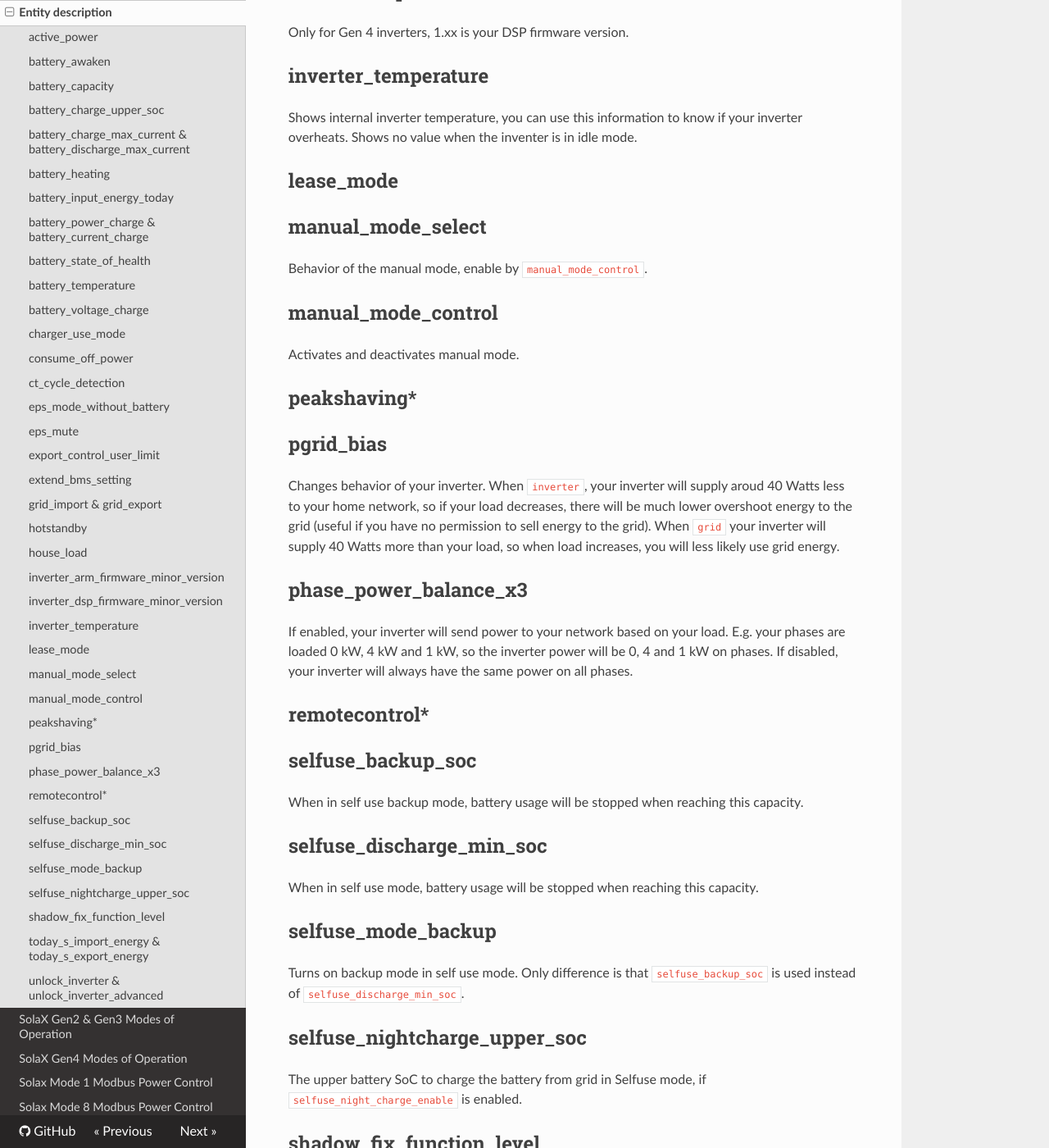
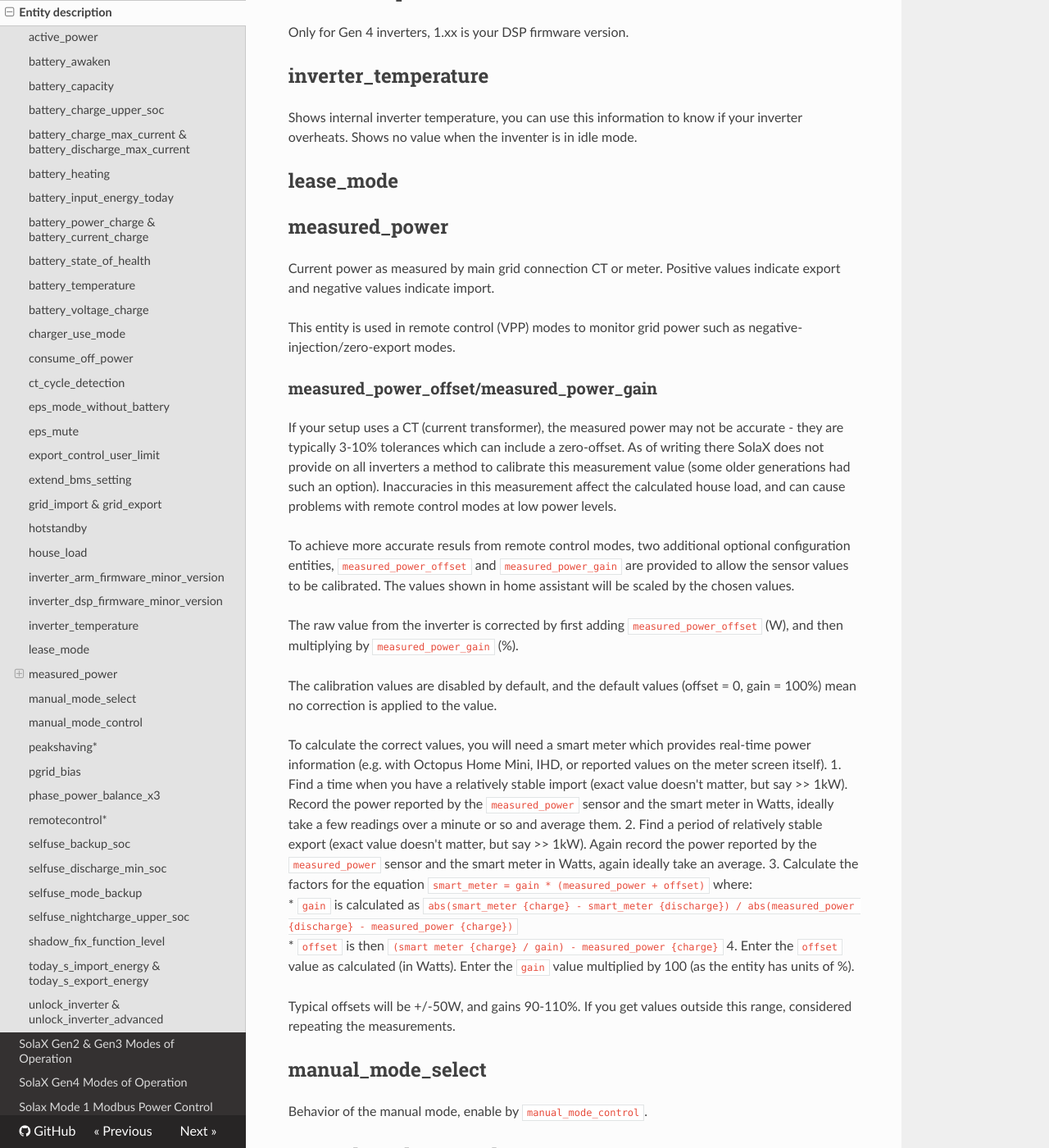
Before and after one commit to wills106/homeassistant-solax-modbus, an MkDocs documentation site: the page built from docs/solax-entity-description.md, in a window 1280 px wide and 1400 px high, scrolled down 2558 px. Shown: the whole window at 82% size. Built offline with MkDocs 1.6.1, drawn with Linux system fonts in a browser that asks for light colours; nearby versions of some CDN libraries.

Commit message:
Add descriptions for Measured Power Gain/Offset
A bit of extra documentation for these optional entities.

```diff
--- a/docs/solax-entity-description.md
+++ b/docs/solax-entity-description.md
@@ -101,6 +101,31 @@ Shows internal inverter temperature, you can use this information to know if you
 ## lease_mode
 
 
+## measured_power
+
+Current power as measured by main grid connection CT or meter. Positive values indicate export and negative values indicate import.
+
+This entity is used in remote control (VPP) modes to monitor grid power such as negative-injection/zero-export modes.
+
+### measured_power_offset/measured_power_gain
+
+If your setup uses a CT (current transformer), the measured power may not be accurate - they are typically 3-10% tolerances which can include a zero-offset. As of writing there SolaX does not provide on all inverters a method to calibrate this measurement value (some older generations had such an option). Inaccuracies in this measurement affect the calculated house load, and can cause problems with remote control modes at low power levels.
+
+To achieve more accurate resuls from remote control modes, two additional optional configuration entities, `measured_power_offset` and `measured_power_gain` are provided to allow the sensor values to be calibrated. The values shown in home assistant will be scaled by the chosen values.
+
+The raw value from the inverter is corrected by first adding `measured_power_offset` (W), and then multiplying by `measured_power_gain` (%).
+
+The calibration values are disabled by default, and the default values (offset = 0, gain = 100%) mean no correction is applied to the value.
+
+To calculate the correct values, you will need a smart meter which provides real-time power information (e.g. with Octopus Home Mini, IHD, or reported values on the meter screen itself).
+1. Find a time when you have a relatively stable import (exact value doesn't matter, but say >> 1kW). Record the power reported by the `measured_power` sensor and the smart meter in Watts, ideally take a few readings over a minute or so and average them.
+2. Find a period of relatively stable export (exact value doesn't matter, but say >> 1kW). Again record the power reported by the `measured_power` sensor and the smart meter in Watts, again ideally take an average.
+3. Calculate the factors for the equation `smart_meter = gain * (measured_power + offset)` where:<br>
+   * `gain` is calculated as `abs(smart_meter {charge} - smart_meter {discharge}) / abs(measured_power {discharge} - measured_power {charge})` <br>
+   * `offset` is then `(smart meter {charge} / gain) - measured_power {charge}`
+4. Enter the `offset` value as calculated (in Watts). Enter the `gain` value multiplied by 100 (as the entity has units of %).
+
+Typical offsets will be +/-50W, and gains 90-110%. If you get values outside this range, considered repeating the measurements.
 
 ## manual_mode_select
 
```
